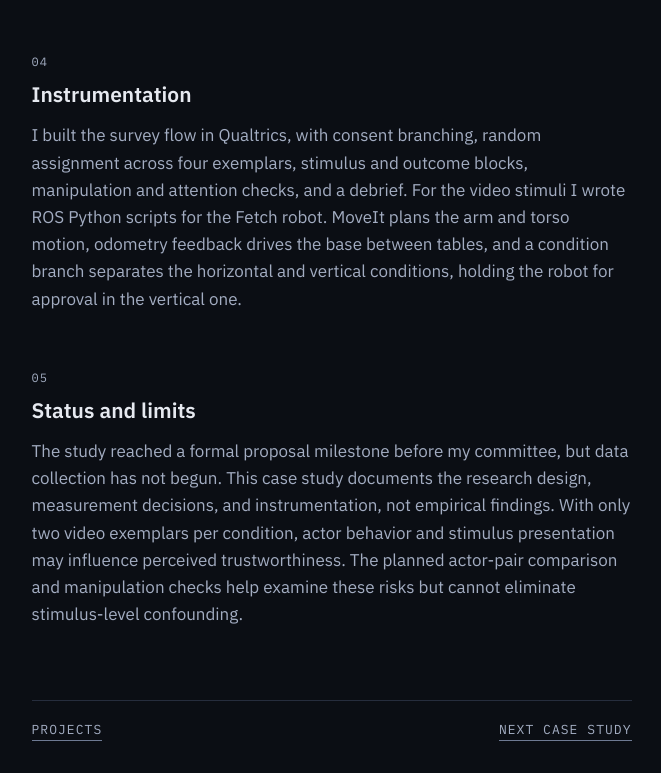
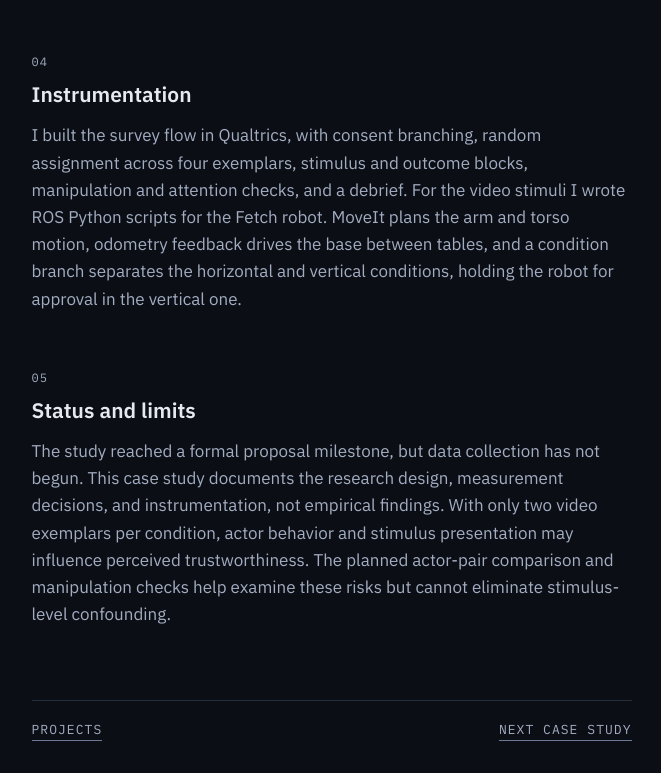
Before and after one commit to TayFost/fostering-hf-portfolio, a plain HTML site: page observer.html in a window 1280 px wide. Shown: the part 3032-3805 px from the top of the page, without its empty margins (301-962 px from the left). Drawn offline with nearby package versions, Linux system fonts and the light colour scheme.

Commit message:
Observer page: remove committee reference from status paragraph
observer.html, section 05: "The study reached a formal proposal milestone
before my committee, but data collection has not begun." -> "The study
reached a formal proposal milestone, but data collection has not begun."
No other page mentions a committee. Decision T-2026-10-14-271 in
site_data.json.

Co-Authored-By: Claude Opus 5.5 <noreply@anthropic.com>
Claude-Session: https://claude.ai/code/session_01NT8jWzsZPmkNJ2z7FzVV5k

```diff
--- a/observer.html
+++ b/observer.html
@@ -216,7 +216,7 @@ main .links a{ font-size:13px; display:inline-flex; align-items:flex-end; min-he
   <section aria-labelledby="s5">
     <p class="lbl">05</p>
     <h2 id="s5">Status and limits</h2>
-    <p class="body">The study reached a formal proposal milestone before my committee, but data collection has not begun. This case study documents the research design, measurement decisions, and instrumentation, not empirical findings. With only two video exemplars per condition, actor behavior and stimulus presentation may influence perceived trustworthiness. The planned actor-pair comparison and manipulation checks help examine these risks but cannot eliminate stimulus-level confounding.</p>
+    <p class="body">The study reached a formal proposal milestone, but data collection has not begun. This case study documents the research design, measurement decisions, and instrumentation, not empirical findings. With only two video exemplars per condition, actor behavior and stimulus presentation may influence perceived trustworthiness. The planned actor-pair comparison and manipulation checks help examine these risks but cannot eliminate stimulus-level confounding.</p>
   </section>
 
   <div class="end"><a class="back" href="grid.html">Projects</a><a class="back" href="crisiscourier.html" aria-label="Next case study: CrisisCourier UAS operator displays">Next case study</a></div>
```
